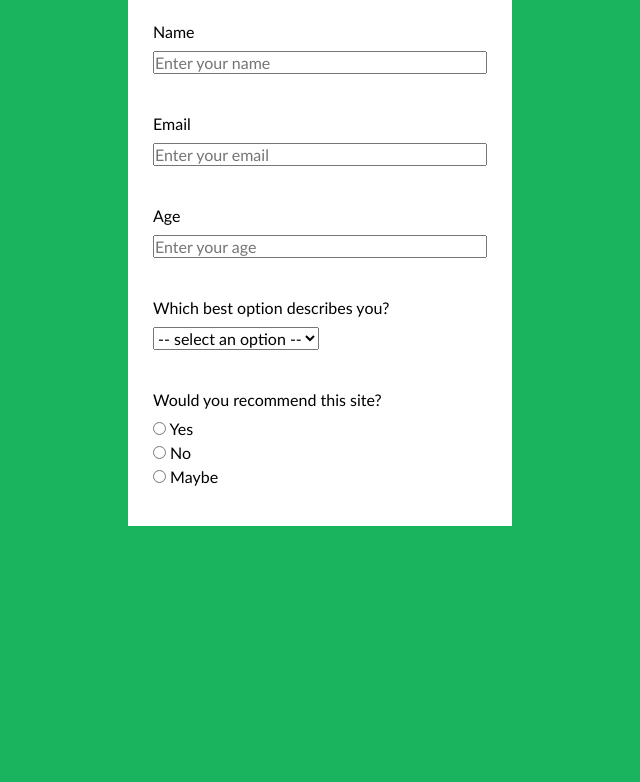
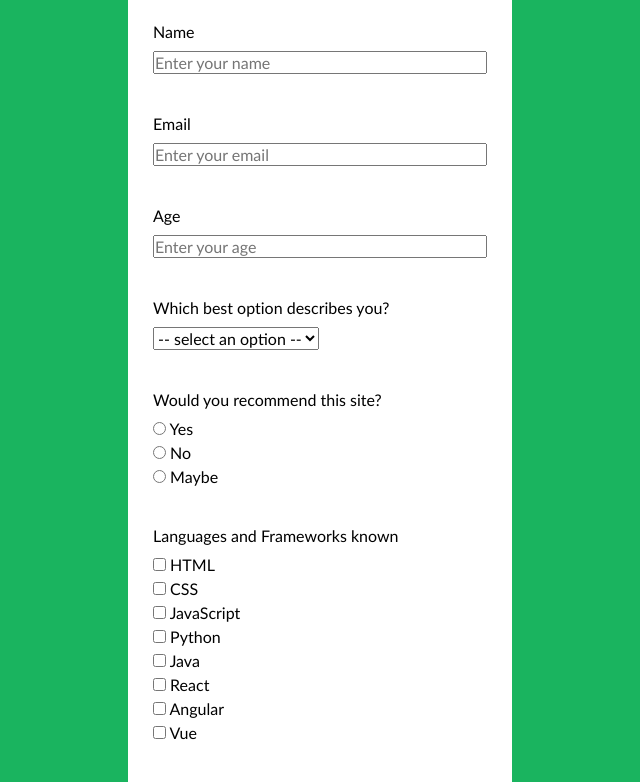
Before and after one commit to MarkWebDeveloper/Survey_Form_HTML, a website: page public/index.html in a window 1280 px wide. Shown: the part 203-985 px from the top of the page, without its empty margins (320-960 px from the left). Before the commit the page ends 800 px from the top, so only its background shows below. Drawn offline with Linux system fonts and the light colour scheme.

Commit message:
checkboxes added

```diff
--- a/public/index.html
+++ b/public/index.html
@@ -52,18 +52,66 @@
 
             <div class="form_control">
                 <label for="radio-title" id="label-name">Would you recommend this site?</label>
-                    <div class="radio_container">
+
+                    <div class="container">
                 <input type="radio" id="radio_button" name="recommend" value="yes">
-                <label for="radio-option-title" id="radio_name">Yes</label>
+                <label for="radio-option-title" class="radio_name">Yes</label>
                     </div>
-                    <div class="radio_container">
+
+                    <div class="container">
                 <input type="radio" id="radio_button" name="recommend" value="no">
-                <label for="radio-option-title" id="radio_name">No</label>
+                <label for="radio-option-title" class="radio_name">No</label>
                     </div>
-                    <div class="radio_container">
+
+                    <div class="container">
                 <input type="radio" id="radio_button" name="recommend" value="maybe">
-                <label for="radio-option-title" id="radio_name">Maybe</label>
+                <label for="radio-option-title" class="radio_name">Maybe</label>
                     </div>
+            </div>
+
+            <div class="form_control">
+                <label for="checkbox-title" id="label-name">Languages and Frameworks known</label>
+
+                <div class="container">
+                    <input type="checkbox" id="checkbox1" name="checkbox1" value="html">
+                    <label for="checkbox1">HTML</label>
+                </div>
+
+                <div class="container">
+                    <input type="checkbox" id="checkbox2" name="checkbox2" value="css">
+                    <label for="checkbox2">CSS</label>
+                </div>
+
+                <div class="container">
+                    <input type="checkbox" id="checkbox3" name="checkbox3" value="javascript">
+                    <label for="checkbox3">JavaScript</label>
+                </div>
+
+                <div class="container">
+                    <input type="checkbox" id="checkbox4" name="checkbox4" value="python">
+                    <label for="checkbox4">Python</label>
+                </div>
+
+                <div class="container">
+                    <input type="checkbox" id="checkbox5" name="checkbox5" value="java">
+                    <label for="checkbox5">Java</label>
+                </div>
+
+                <div class="container">
+                    <input type="checkbox" id="checkbox6" name="checkbox6" value="react">
+                    <label for="checkbox6">React</label>
+                </div>
+
+                <div class="container">
+                    <input type="checkbox" id="checkbox7" name="checkbox7" value="angular">
+                    <label for="checkbox7">Angular</label>
+                </div>
+
+                <div class="container">
+                    <input type="checkbox" id="checkbox8" name="checkbox8" value="vue">
+                    <label for="checkbox8">Vue</label>
+                </div>
+
             </div>
 
         </form>
--- a/src/main.scss
+++ b/src/main.scss
@@ -22,6 +22,6 @@
 
 }
 
-.radio_container {
+.container {
     margin-bottom: 5px;
 }
```
Also changed, not shown: index.html (+1 -1 lines), public/styles.css.
